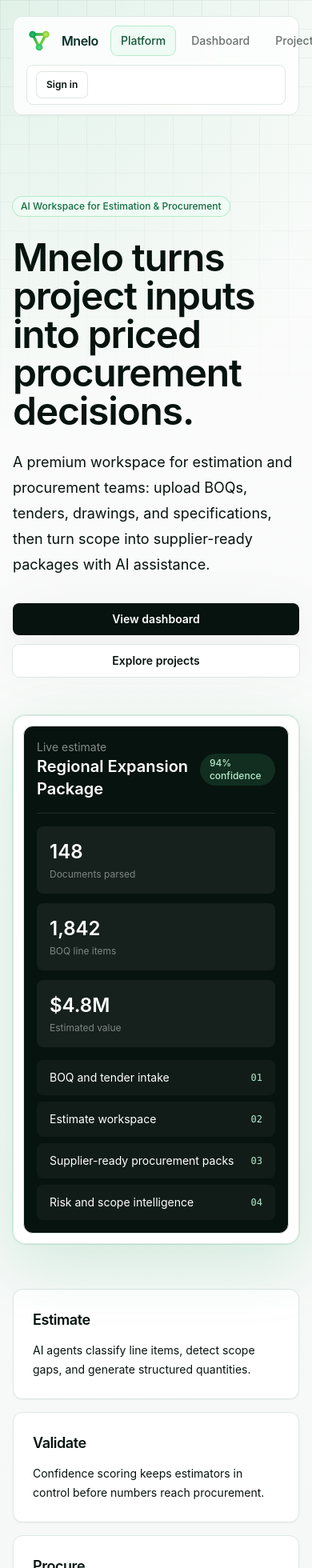
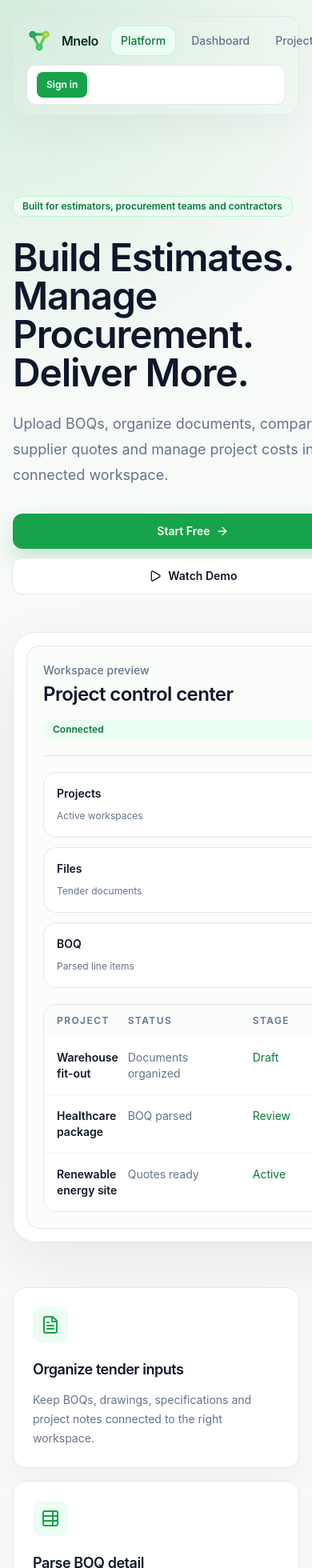
Before and after one commit to Mneloapp/Mnelo, a Next.js app: page / in a window 390 px wide. Shown: the top 1960 px of the page at 80% size. Built offline with nearby package versions, Linux system fonts and the light colour scheme; no server answers.

Commit message:
Polish Mnelo public and auth UI

```diff
--- a/app/layout.tsx
+++ b/app/layout.tsx
@@ -2,9 +2,9 @@
 import "./globals.css";
 
 export const metadata: Metadata = {
-  title: "Mnelo | AI Workspace for Estimation & Procurement",
+  title: "Mnelo | Estimation & Procurement Workspace",
   description:
-    "Mnelo turns BOQs, tenders, and project documents into estimates, procurement packages, and supplier intelligence.",
+    "Mnelo helps teams turn BOQs, tenders, and project documents into estimates, procurement packages, and supplier decisions.",
 };
 
 export default function RootLayout({
--- a/app/page.tsx
+++ b/app/page.tsx
@@ -1,83 +1,133 @@
+import Link from "next/link";
+import { ArrowRight, FileText, FolderKanban, Play, TableProperties } from "lucide-react";
 import { AppNav } from "@/components/app-nav";
-import { Badge, Button } from "@/components/ui";
 
-const features = [
-  "BOQ and tender intake",
-  "Estimate workspace",
-  "Supplier-ready procurement packs",
-  "Risk and scope intelligence",
+const previewRows = [
+  ["Warehouse fit-out", "Documents organized", "Draft"],
+  ["Healthcare package", "BOQ parsed", "Review"],
+  ["Renewable energy site", "Quotes ready", "Active"],
+];
+
+const featureCards = [
+  {
+    icon: FileText,
+    title: "Organize tender inputs",
+    copy: "Keep BOQs, drawings, specifications and project notes connected to the right workspace.",
+  },
+  {
+    icon: TableProperties,
+    title: "Parse BOQ detail",
+    copy: "Turn uploaded spreadsheets into structured rows your team can review, map and manage.",
+  },
+  {
+    icon: FolderKanban,
+    title: "Move procurement forward",
+    copy: "Prepare cleaner project packages for supplier outreach, quote comparison and cost decisions.",
+  },
 ];
 
 export default function LandingPage() {
   return (
-    <main className="relative overflow-hidden">
-      <div className="grid-surface absolute inset-x-0 top-0 h-[42rem]" />
+    <main className="min-h-screen overflow-hidden bg-[#f8faf8] text-[#0f172a]">
+      <div className="pointer-events-none absolute inset-x-0 top-0 h-[34rem] bg-[radial-gradient(circle_at_top_left,rgba(22,163,74,0.16),transparent_32rem)]" />
+
       <header className="relative mx-auto max-w-7xl px-4 py-5 sm:px-6 lg:px-8">
         <AppNav className="mb-0" />
       </header>
 
-      <section className="relative mx-auto grid min-h-[calc(100vh-5rem)] max-w-7xl items-center gap-12 px-4 py-14 sm:px-6 lg:grid-cols-[1fr_0.9fr] lg:px-8">
+      <section className="relative mx-auto grid min-h-[calc(100vh-5rem)] max-w-7xl items-center gap-12 px-4 py-14 sm:px-6 lg:grid-cols-[1fr_0.95fr] lg:px-8">
         <div>
-          <Badge>AI Workspace for Estimation & Procurement</Badge>
-          <h1 className="mt-7 max-w-4xl text-5xl font-semibold tracking-tight text-ink sm:text-6xl lg:text-7xl">
-            Mnelo turns project inputs into priced procurement decisions.
+          <span className="inline-flex items-center rounded-full bg-[#ecfdf3] px-3 py-1 text-xs font-semibold text-[#087a36] ring-1 ring-[#bbf7d0]">
+            Built for estimators, procurement teams and contractors
+          </span>
+          <h1 className="mt-7 max-w-4xl text-5xl font-semibold tracking-tight text-[#0f172a] sm:text-6xl lg:text-7xl">
+            Build Estimates.
+            <br />
+            Manage Procurement.
+            <br />
+            Deliver More.
           </h1>
-          <p className="mt-6 max-w-2xl text-lg leading-8 text-ink/62">
-            A premium workspace for estimation and procurement teams: upload BOQs, tenders, drawings,
-            and specifications, then turn scope into supplier-ready packages with AI assistance.
+          <p className="mt-6 max-w-2xl text-lg leading-8 text-[#64748b]">
+            Upload BOQs, organize documents, compare supplier quotes and manage project costs in one connected
+            workspace.
           </p>
           <div className="mt-8 flex flex-col gap-3 sm:flex-row">
-            <Button href="/dashboard">View dashboard</Button>
-            <Button href="/projects" variant="secondary">
-              Explore projects
-            </Button>
+            <Link
+              className="inline-flex h-11 items-center justify-center rounded-xl bg-[#16a34a] px-5 text-sm font-semibold text-white shadow-[0_12px_28px_rgba(22,163,74,0.24)] transition hover:bg-[#087a36]"
+              href="/signup"
+            >
+              Start Free
+              <ArrowRight aria-hidden="true" className="ml-2 h-4 w-4" strokeWidth={2} />
+            </Link>
+            <Link
+              className="inline-flex h-11 items-center justify-center rounded-xl bg-white px-5 text-sm font-semibold text-[#0f172a] ring-1 ring-[#e5e7eb] transition hover:bg-[#f8faf8]"
+              href="#demo"
+            >
+              <Play aria-hidden="true" className="mr-2 h-4 w-4" strokeWidth={2} />
+              Watch Demo
+            </Link>
           </div>
         </div>
 
-        <div className="rounded-2xl border border-line bg-white/85 p-3 shadow-glow backdrop-blur">
-          <div className="rounded-xl border border-line bg-ink p-4 text-white">
-            <div className="flex items-center justify-between border-b border-white/10 pb-4">
+        <div className="rounded-[1.75rem] border border-[#e5e7eb] bg-white p-4 shadow-[0_24px_80px_rgba(15,23,42,0.08)]">
+          <div className="rounded-2xl border border-[#e5e7eb] bg-[#fbfdfb] p-5">
+            <div className="flex flex-col gap-4 border-b border-[#e5e7eb] pb-5 sm:flex-row sm:items-center sm:justify-between">
               <div>
-                <p className="text-sm text-white/50">Live estimate</p>
-                <p className="text-xl font-semibold">Regional Expansion Package</p>
+                <p className="text-sm font-medium text-[#64748b]">Workspace preview</p>
+                <p className="mt-1 text-2xl font-semibold tracking-tight text-[#0f172a]">Project control center</p>
               </div>
-              <span className="rounded-full bg-leaf-400/15 px-3 py-1 text-xs font-medium text-leaf-200">
-                94% confidence
+              <span className="rounded-full bg-[#ecfdf3] px-3 py-1 text-xs font-semibold text-[#087a36]">
+                Connected
               </span>
             </div>
-            <div className="grid gap-3 py-4 sm:grid-cols-3">
+
+            <div className="mt-5 grid gap-3 sm:grid-cols-3">
               {[
-                ["148", "Documents parsed"],
-                ["1,842", "BOQ line items"],
-                ["$4.8M", "Estimated value"],
-              ].map(([value, label]) => (
-                <div key={label} className="rounded-lg bg-white/[0.06] p-4">
-                  <p className="text-2xl font-semibold">{value}</p>
-                  <p className="mt-1 text-xs text-white/45">{label}</p>
+                ["Projects", "Active workspaces"],
+                ["Files", "Tender documents"],
+                ["BOQ", "Parsed line items"],
+              ].map(([label, detail]) => (
+                <div className="rounded-2xl border border-[#e5e7eb] bg-white p-4" key={label}>
+                  <p className="text-sm font-semibold text-[#0f172a]">{label}</p>
+                  <p className="mt-2 text-xs leading-5 text-[#64748b]">{detail}</p>
                 </div>
               ))}
             </div>
-            <div className="space-y-2">
-              {features.map((feature, index) => (
-                <div key={feature} className="flex items-center justify-between rounded-lg bg-white/[0.04] px-4 py-3">
-                  <span className="text-sm text-white/78">{feature}</span>
-                  <span className="font-mono text-xs text-leaf-200">0{index + 1}</span>
-                </div>
-              ))}
+
+            <div className="mt-5 overflow-hidden rounded-2xl border border-[#e5e7eb] bg-white">
+              <div className="grid grid-cols-[1fr_9rem_6rem] gap-3 bg-[#fbfdfb] px-4 py-3 text-xs font-semibold uppercase tracking-[0.12em] text-[#64748b]">
+                <span>Project</span>
+                <span>Status</span>
+                <span>Stage</span>
+              </div>
+              <div className="divide-y divide-[#edf0ed]">
+                {previewRows.map(([project, status, stage]) => (
+                  <div className="grid grid-cols-[1fr_9rem_6rem] gap-3 px-4 py-4 text-sm" key={project}>
+                    <span className="font-semibold text-[#0f172a]">{project}</span>
+                    <span className="text-[#64748b]">{status}</span>
+                    <span className="text-[#087a36]">{stage}</span>
+                  </div>
+                ))}
+              </div>
             </div>
           </div>
         </div>
       </section>
 
-      <section id="platform" className="mx-auto grid max-w-7xl gap-4 px-4 pb-20 sm:px-6 md:grid-cols-3 lg:px-8">
-        {[
-          ["Estimate", "AI agents classify line items, detect scope gaps, and generate structured quantities."],
-          ["Validate", "Confidence scoring keeps estimators in control before numbers reach procurement."],
-          ["Procure", "Turn approved BOQs into vendor packages, alternates, and quote comparisons."],
-        ].map(([title, copy]) => (
-          <div key={title} className="rounded-xl border border-line bg-white p-6 shadow-sm">
-            <p className="text-lg font-semibold tracking-tight text-ink">{title}</p>
-            <p className="mt-3 text-sm leading-6 text-ink/58">{copy}</p>
+      <section
+        className="relative mx-auto grid max-w-7xl gap-4 px-4 pb-20 sm:px-6 md:grid-cols-3 lg:px-8"
+        id="demo"
+      >
+        {featureCards.map(({ copy, icon: Icon, title }) => (
+          <div
+            className="rounded-2xl border border-[#e5e7eb] bg-white p-6 shadow-[0_18px_50px_rgba(15,23,42,0.04)]"
+            key={title}
+          >
+            <div className="grid h-11 w-11 place-items-center rounded-xl bg-[#ecfdf3] text-[#16a34a]">
+              <Icon aria-hidden="true" className="h-6 w-6" strokeWidth={2} />
+            </div>
+            <p className="mt-5 text-lg font-semibold tracking-tight text-[#0f172a]">{title}</p>
+            <p className="mt-3 text-sm leading-6 text-[#64748b]">{copy}</p>
           </div>
         ))}
       </section>
--- a/components/app-nav.tsx
+++ b/components/app-nav.tsx
@@ -24,7 +24,7 @@
   return (
     <div
       className={clsx(
-        "mb-6 flex flex-col gap-3 rounded-xl border border-line bg-white/80 px-4 py-3 backdrop-blur md:flex-row md:items-center md:justify-between",
+        "mb-6 flex flex-col gap-3 rounded-2xl border border-[#e5e7eb] bg-white/86 px-4 py-3 shadow-[0_18px_50px_rgba(15,23,42,0.04)] backdrop-blur md:flex-row md:items-center md:justify-between",
         className,
       )}
     >
@@ -35,13 +35,13 @@
 
       <NavLinks className="hidden md:flex" />
 
-      <div className="flex items-center justify-between gap-3 rounded-lg border border-line bg-white px-3 py-2 md:justify-end">
+      <div className="flex items-center justify-between gap-3 rounded-xl border border-[#e5e7eb] bg-white px-3 py-2 md:justify-end">
         {userEmail ? (
           <>
-            <span className="max-w-52 truncate text-sm font-medium text-ink/70">{userEmail}</span>
+            <span className="max-w-52 truncate text-sm font-medium text-[#64748b]">{userEmail}</span>
             <form action={logout}>
               <button
-                className="inline-flex h-8 items-center justify-center rounded-md bg-ink px-3 text-xs font-semibold text-white transition hover:bg-leaf-900"
+                className="inline-flex h-8 items-center justify-center rounded-lg bg-[#16a34a] px-3 text-xs font-semibold text-white transition hover:bg-[#087a36]"
                 type="submit"
               >
                 Sign out
@@ -50,7 +50,7 @@
           </>
         ) : (
           <Link
-            className="inline-flex h-8 items-center justify-center rounded-md bg-white px-3 text-xs font-semibold text-ink ring-1 ring-line transition hover:bg-mist"
+            className="inline-flex h-8 items-center justify-center rounded-lg bg-[#16a34a] px-3 text-xs font-semibold text-white transition hover:bg-[#087a36]"
             href="/login"
           >
             Sign in
--- a/components/boq-results-table.tsx
+++ b/components/boq-results-table.tsx
@@ -134,7 +134,7 @@
                                 placeholder="Subcategory"
                               />
                               <button
-                                className="inline-flex h-9 items-center justify-center rounded-lg bg-ink px-3 text-xs font-semibold text-white transition hover:bg-leaf-900"
+                                className="inline-flex h-9 items-center justify-center rounded-lg bg-[#16a34a] px-3 text-xs font-semibold text-white transition hover:bg-[#087a36]"
                                 type="submit"
                               >
                                 Save correction
--- a/components/nav-links.tsx
+++ b/components/nav-links.tsx
@@ -8,7 +8,6 @@
   { label: "Platform", href: "/" },
   { label: "Dashboard", href: "/dashboard" },
   { label: "Projects", href: "/projects" },
-  { label: "Learning", href: "/learning" },
 ];
 
 function isActive(pathname: string, href: string) {
@@ -23,15 +22,15 @@
   const pathname = usePathname();
 
   return (
-    <nav className={clsx("items-center gap-2 text-sm font-medium text-ink/60", className)}>
+    <nav className={clsx("items-center gap-2 text-sm font-medium text-[#64748b]", className)}>
       {navItems.map((item) => {
         const active = isActive(pathname, item.href);
 
         return (
           <Link
             className={clsx(
-              "rounded-lg px-3 py-2 transition hover:bg-mist hover:text-ink",
-              active && "bg-leaf-50 text-leaf-800 ring-1 ring-leaf-200",
+              "rounded-xl px-3 py-2 transition hover:bg-[#f8faf8] hover:text-[#0f172a]",
+              active && "bg-[#ecfdf3] text-[#087a36] ring-1 ring-[#bbf7d0]",
             )}
             href={item.href}
             key={item.href}
--- a/components/ui.tsx
+++ b/components/ui.tsx
@@ -5,7 +5,7 @@
 
 export function Logo() {
   return (
-    <Link href="/" className="flex items-center gap-2 text-sm font-semibold tracking-tight text-ink">
+    <Link href="/" className="flex items-center gap-2 text-sm font-semibold tracking-tight text-[#0f172a]">
       <MneloLogo className="[&_svg]:h-8 [&_svg]:w-8 [&_span]:text-base" />
     </Link>
   );
@@ -48,8 +48,9 @@
       href={href}
       className={clsx(
         "inline-flex h-10 items-center justify-center rounded-lg px-4 text-sm font-semibold transition",
-        variant === "primary" && "bg-ink text-white shadow-soft hover:bg-leaf-900",
-        variant === "secondary" && "bg-white text-ink ring-1 ring-line hover:bg-mist",
+        variant === "primary" &&
+          "bg-[#16a34a] text-white shadow-[0_12px_28px_rgba(22,163,74,0.22)] hover:bg-[#087a36]",
+        variant === "secondary" && "bg-white text-[#0f172a] ring-1 ring-[#e5e7eb] hover:bg-[#f8faf8]",
         className,
       )}
     >
```
Also changed, not shown: app/login/page.tsx (+42 -29 lines), app/signup/page.tsx (+39 -18 lines).
